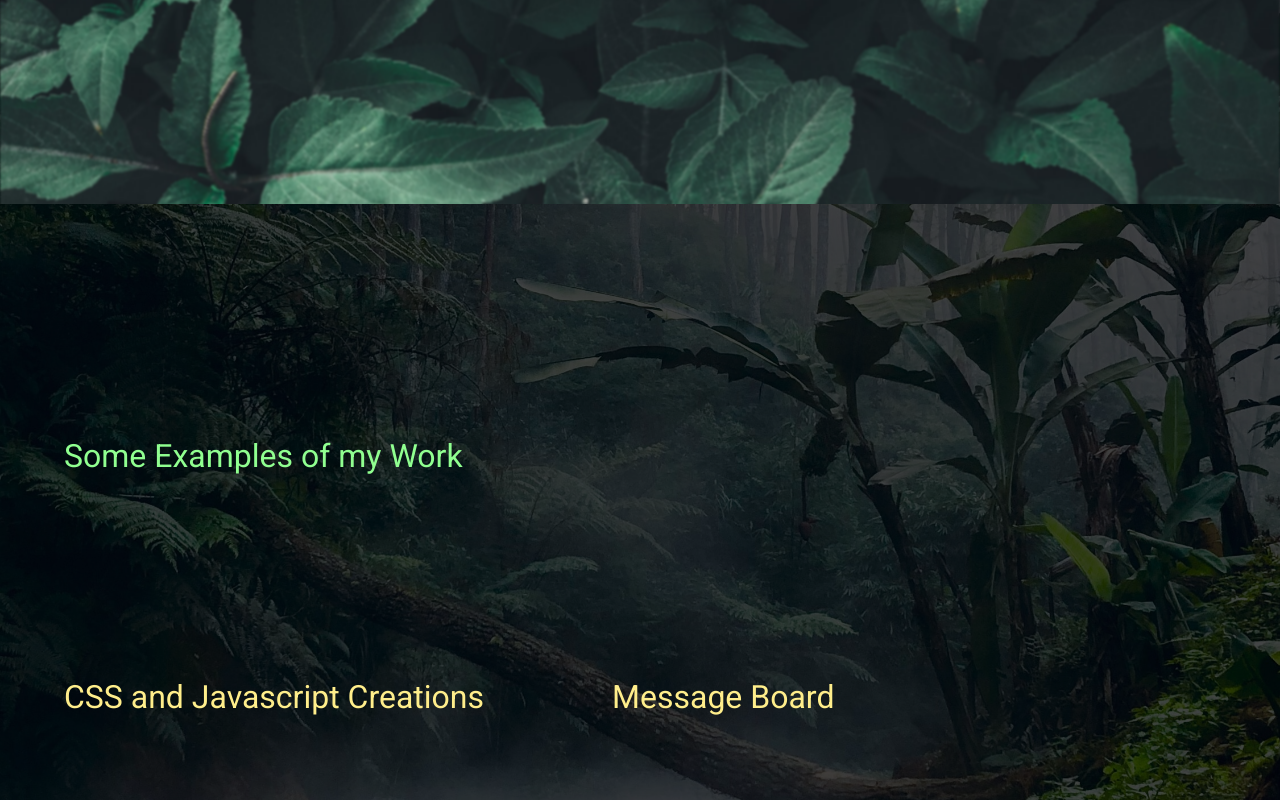
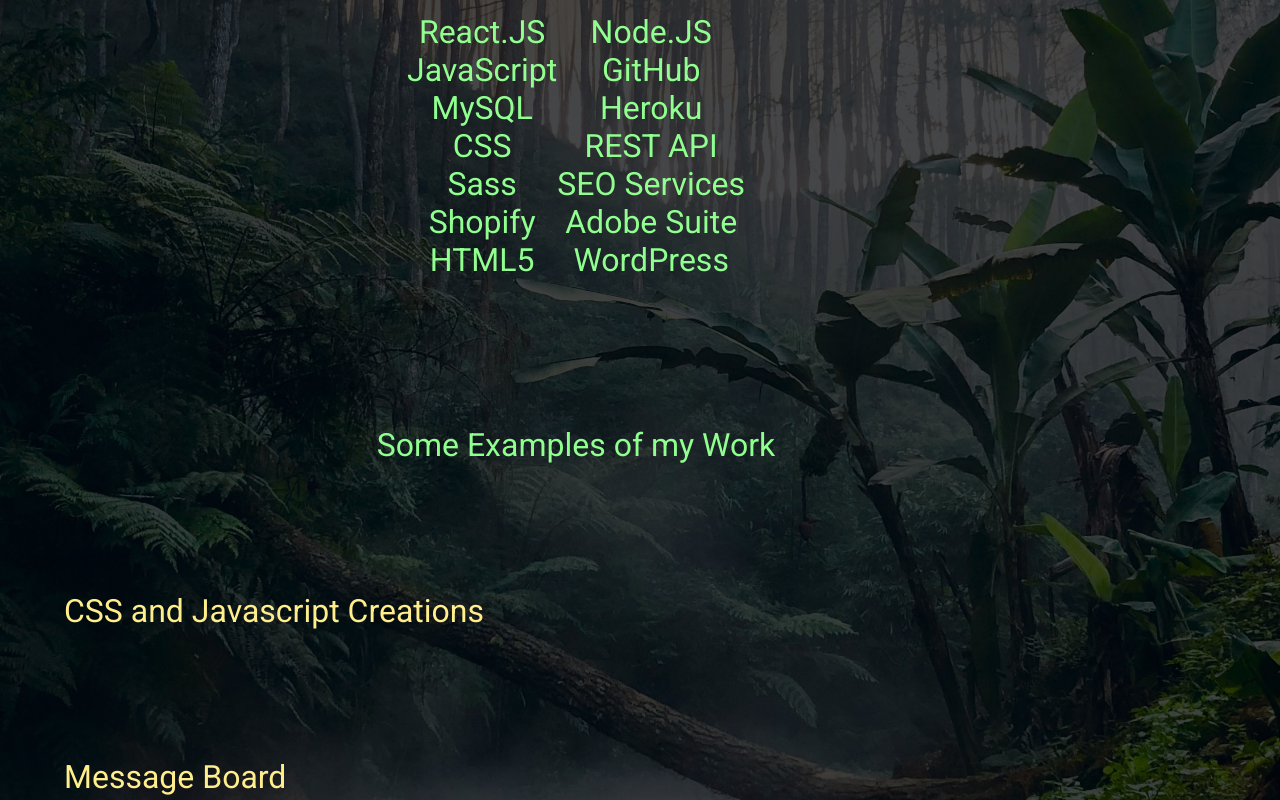
Before and after one commit to Felipevillajr/portfolio4, a React (Create React App) app: page / in a window 1280 px wide. Shown: the part 500-1300 px from the top of the page. Built offline with nearby package versions, Linux system fonts and the light colour scheme.

Commit message:
added tech section

```diff
--- a/src/Pages/Home/Home.js
+++ b/src/Pages/Home/Home.js
@@ -12,32 +12,39 @@
           contentClassName="para1"
           blur={1}
           bgImage={typing2}
-          bgImageAlt="typing on Computer"
+          bgImageAlt="leaves"
           strength={400}
         >
           <div className="home__shape"></div>
           <h1 className="home__name">Felipe Villa Jr</h1>{" "}
           <h3 className="home__subtitle">Web Developer/Designer</h3>
-          <h3 className="home__subtitle2">
-            {/* <div>Unique and Boutique Style Design/Development</div>
-            <br />
-            <div>Reliable Web Solutions </div>
-            <br />
-            <div>Engaging Digital Designs</div>
-            <br />
-            <div>Empower Innovation and Your Business</div> */}
-          </h3>
         </Para>
-        {/* <p className="bodytext">
-          Bring cyberspace to your business and enpower yourself to focus on
-          growth. My goal is to provide full individualized service and support
-          for all web based technical needs. So you can generate more revenue
-          for your business.
-        </p> */}
+        <p className="bodytext">Technology I use:</p>
+        <p className="bodytext">
+          <ul className="bodytext__list">
+            <p>React.JS</p>
+            <p>JavaScript</p>
+            <p>MySQL</p>
+            <p>CSS</p>
+            <p>Sass</p>
+            <p>Shopify</p>
+            <p>HTML5</p>
+          </ul>
+          <ul className="bodytext__list">
+            <p>Node.JS</p>
+            <p>GitHub</p>
+            <p>Heroku</p>
+            <p>REST API</p>
+            <p>SEO Services</p>
+            <p>Adobe Suite</p>
+            <p>WordPress</p>
+          </ul>
+        </p>
+
         <br />
         <p className="bodytext">Some Examples of my Work</p>
         <ul>
-          <li>
+          <li className="examples">
             <a
               className="bodylinks"
               href="https://codesandbox.io/s/spacemanparallax-qut1r?file=/src/styles.css"
@@ -58,6 +65,7 @@
           </li>
         </ul>
       </div>
+
       <Bg />
     </>
   );
--- a/src/Pages/Home/Home.scss
+++ b/src/Pages/Home/Home.scss
@@ -5,7 +5,7 @@
   top: 10%;
   position: absolute;
   background-color: rgba(216, 66, 66, 0);
-  height: 150vh;
+  height: 160vh;
   width: 100vw;
   display: flex;
   flex-direction: column;
@@ -18,10 +18,6 @@
   padding: 0.5rem;
   color: $theme_title;
 }
-
-// .para1:hover {
-
-// }
 
 .home__name {
   height: 2vh;
@@ -119,6 +115,8 @@
   color: $theme_title;
   font-size: 1.3rem;
   padding: 1rem;
+  display: flex;
+  justify-content: center;
   @include for-tablet {
     font-size: 2rem;
     width: 80%;
@@ -126,10 +124,16 @@
     color: $theme_title;
   }
   @include for-desktop {
-    font-size: 3rem;
+    font-size: 2rem;
   }
 }
 
+.bodytext__list {
+  display: flex;
+  justify-content: space-between;
+  align-items: center;
+  flex-direction: column;
+}
 .Iframe {
   width: 100%;
   height: 500px;
@@ -150,6 +154,7 @@
   }
 }
 
-li {
+.examples {
   display: flex;
+  flex-direction: column;
 }
```
